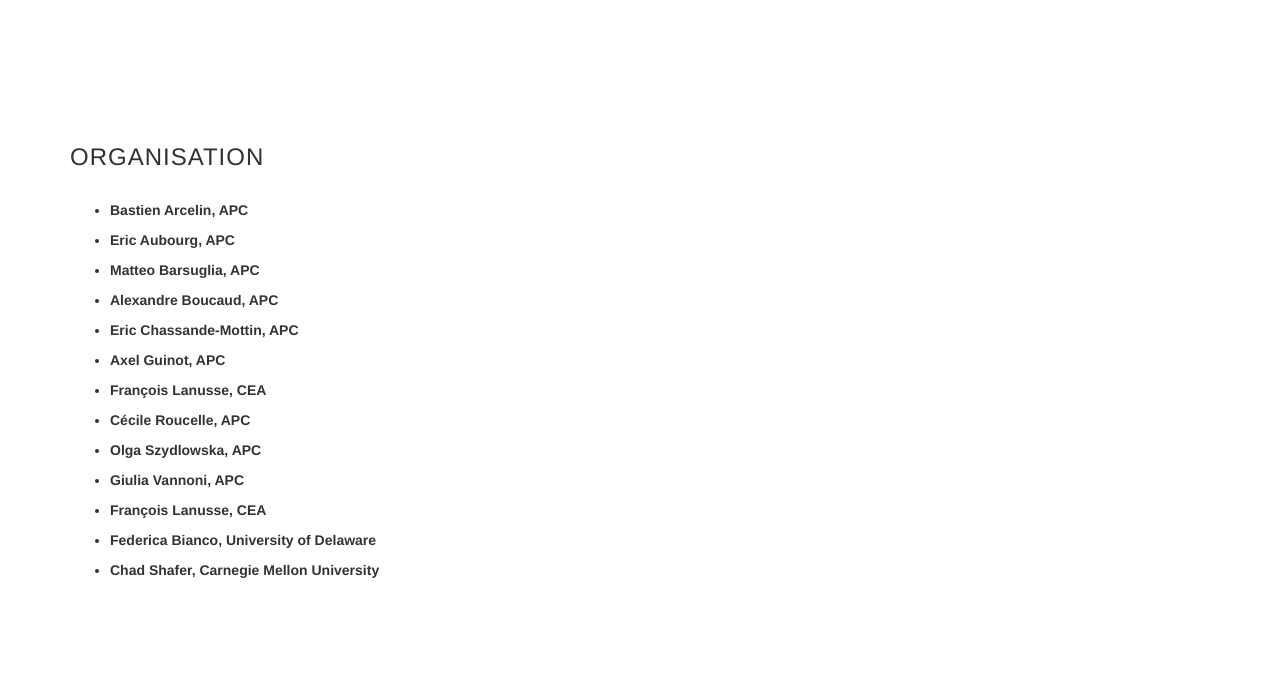
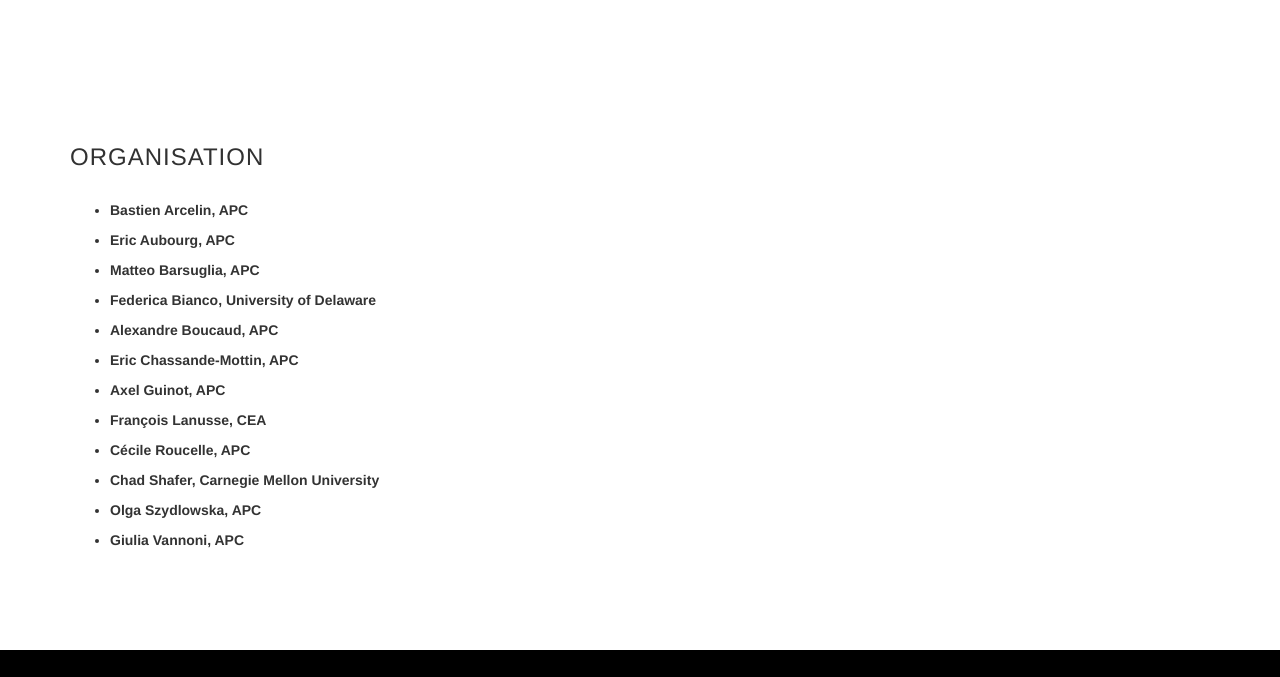
Before and after one commit to astrodeepnet/workshop2022, a website with bundled scripts: page index.html in a window 1280 px wide. Shown: the part 2087-2764 px from the top of the page. Built offline with nearby package versions, Linux system fonts and the light colour scheme; a web font is replaced by a local one.

Commit message:
update list of names

```diff
--- a/index.html
+++ b/index.html
@@ -470,16 +470,15 @@
                 <li>Bastien Arcelin, APC</li>
                 <li>Eric Aubourg, APC</li>
                 <li>Matteo Barsuglia, APC</li>
+                <li>Federica Bianco, University of Delaware</li>
                 <li>Alexandre Boucaud, APC</li>
                 <li>Eric Chassande-Mottin, APC</li>
                 <li>Axel Guinot, APC</li>
                 <li>François Lanusse, CEA</li>
                 <li>Cécile Roucelle, APC</li>
+                <li>Chad Shafer, Carnegie Mellon University</li>
                 <li>Olga Szydlowska, APC</li>
                 <li>Giulia Vannoni, APC</li>
-                <li>François Lanusse, CEA</li>
-                <li>Federica Bianco, University of Delaware</li>
-                <li>Chad Shafer, Carnegie Mellon University</li>
             </ul>
         </div>
     </section>
```
